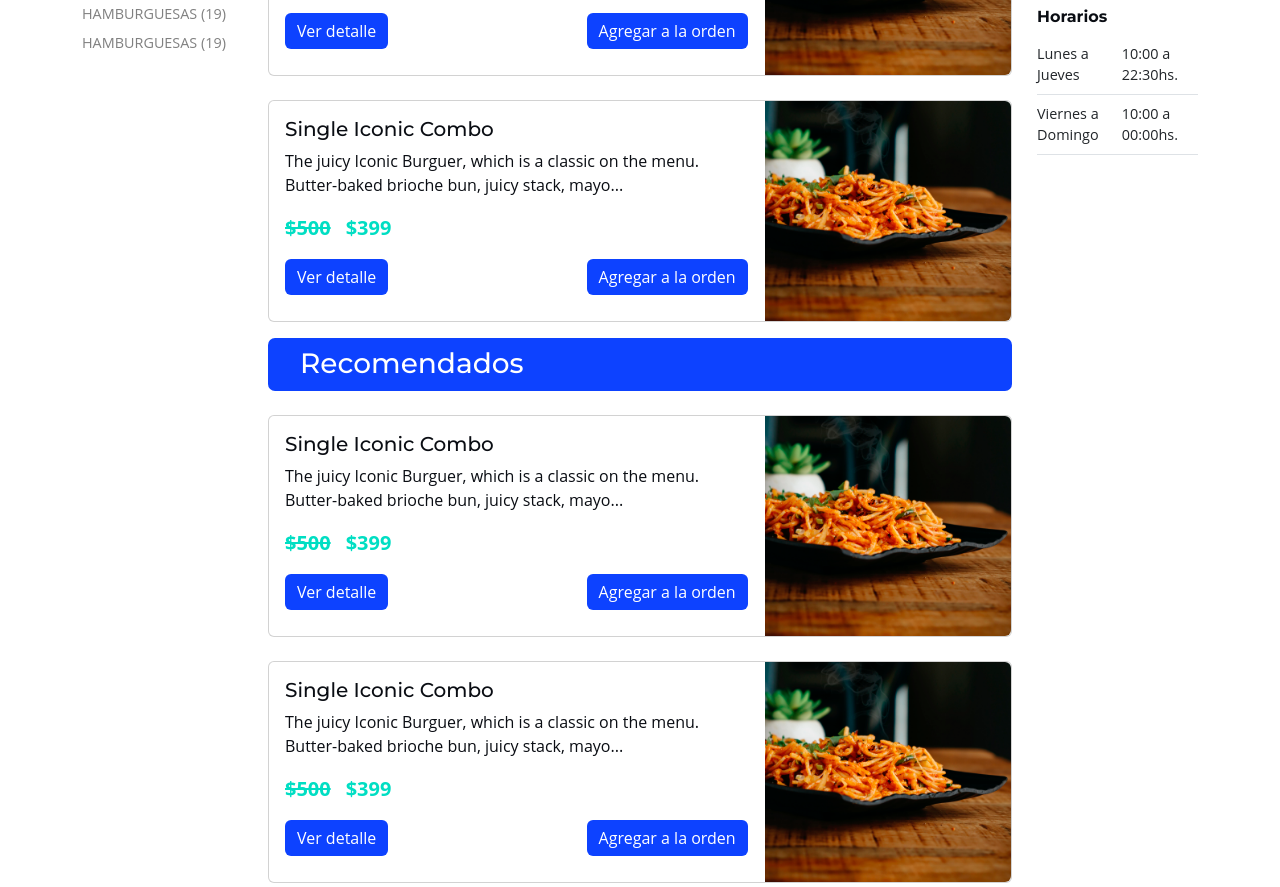
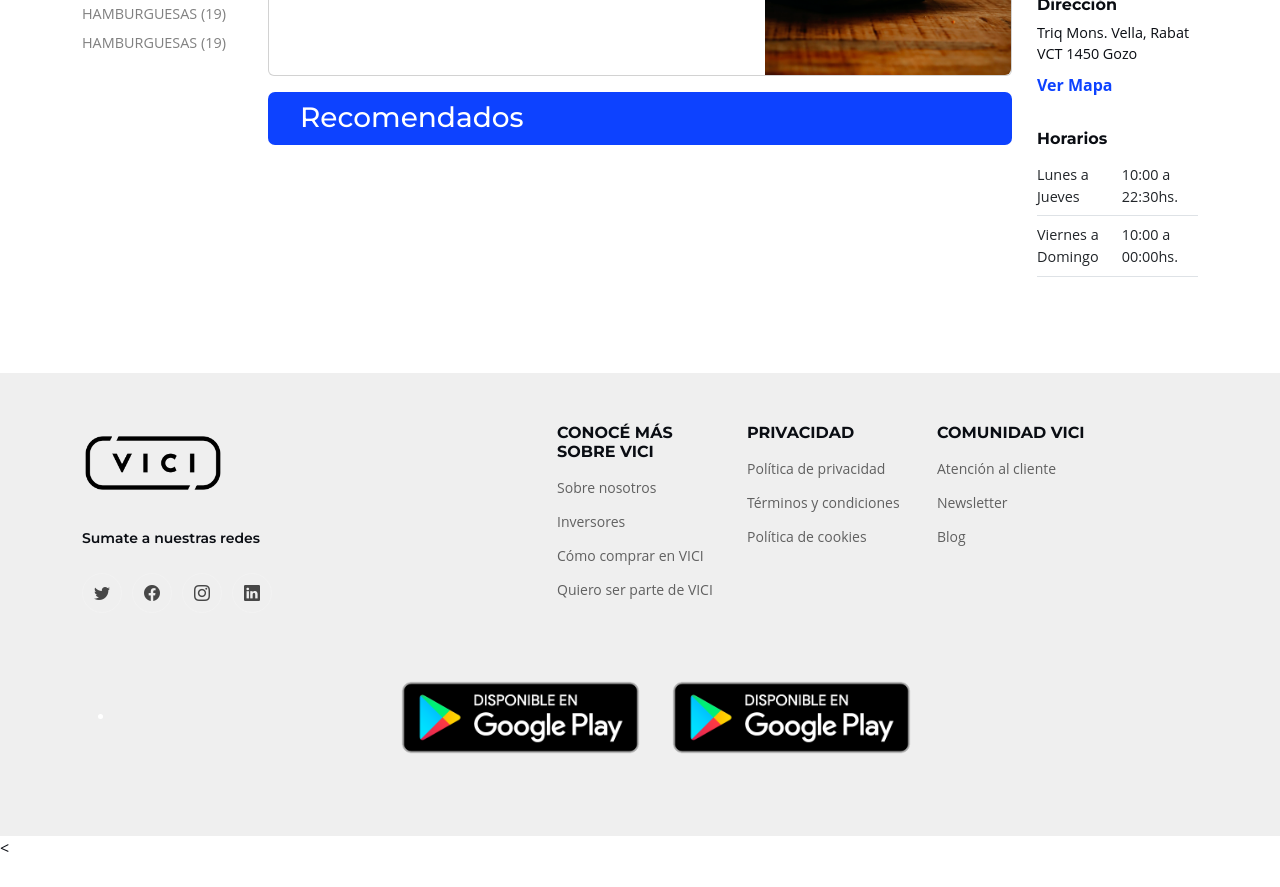
Before and after one commit to mvdcreativestudio/vici-landing, a plain HTML site: page pages/restaurante-elegido.html in a window 1280 px wide. Shown: the part 1085-1972 px from the top of the page. After the commit the page ends 1945 px from the top, so only its background shows below. Drawn offline with Linux system fonts and the light colour scheme.

Commit message:
Aprobado

```diff
--- a/assets/css/v2.css
+++ b/assets/css/v2.css
@@ -532,9 +532,6 @@
     text-decoration: none;
 }
 
-.menuItem:hover {
-    color: black;
-}
 
 
 
@@ -612,3 +609,15 @@
 .footer {
     background-color: #efefef;
   }
+
+
+
+
+
+.ocultar:hover .mostrar {
+    visibility: visible;
+}
+
+.ocultar .mostrar {
+    visibility: hidden;
+}
--- a/pages/restaurante-elegido.html
+++ b/pages/restaurante-elegido.html
@@ -144,7 +144,7 @@
             </div>
 
                     <div data-bs-toggle="modal" data-bs-target="#modalProducto">
-                        <div class="card mb-3 mt-4" style="height: auto;">
+                        <div class="card mb-3 mt-4 ocultar" style="height: auto;">
                             <div class="row g-0">
                                 <div class="col-8">
                                     <div class="card-body">
@@ -154,9 +154,9 @@
                                             <p class="cardPriceOld">$500</p>
                                             <p class="cardPriceNew">$399</p>
                                         </div>
-                                        <div class="botonesTarjeta d-flex justify-content-between">
-                                          <button class="btn btn-primary btn-try-v2">Ver detalle</button>
-                                          <button class="btn btn-primary btn-try-v2">Agregar a la orden</button>
+                                        <div class="botonesTarjeta d-flex justify-content-between ">
+                                          <button class="btn btn-primary btn-try-v2 mostrar">Ver detalle</button>
+                                          <button class="btn btn-primary btn-try-v2 mostrar">Agregar a la orden</button>
                                         </div>
                                     </div>
                                 </div>
@@ -167,82 +167,16 @@
                         </div>
                     </div>
 
-                    <div data-bs-toggle="modal" data-bs-target="#modalProducto">
-                      <div class="card mb-3 mt-4" style="height: auto;">
-                          <div class="row g-0">
-                              <div class="col-8">
-                                  <div class="card-body">
-                                      <h5 class="card-title">Single Iconic Combo</h5>
-                                      <p class="card-text">The juicy Iconic Burguer, which is a classic on the menu. Butter-baked brioche bun, juicy stack, mayo...</p>
-                                      <div class="cardPrice d-flex">
-                                          <p class="cardPriceOld">$500</p>
-                                          <p class="cardPriceNew">$399</p>
-                                      </div>
-                                      <div class="botonesTarjeta d-flex justify-content-between">
-                                        <button class="btn btn-primary btn-try-v2">Ver detalle</button>
-                                        <button class="btn btn-primary btn-try-v2">Agregar a la orden</button>
-                                      </div>
-                                  </div>
-                              </div>
-                              <div class="col-4 text-end">
-                                  <img src="../assets/img/producto-ejemplo.png" class="img-fluid rounded-end imgProductoModalCerrado" alt="...">
-                              </div>
-                          </div>
-                      </div>
-                  </div>
+
 
 
                   <div class="backTitleMenu">
                       <h3 class="text-start">Recomendados</h3>
                   </div>
 
-                  <div data-bs-toggle="modal" data-bs-target="#modalProducto">
-                    <div class="card mb-3 mt-4" style="height: auto;">
-                        <div class="row g-0">
-                            <div class="col-8">
-                                <div class="card-body">
-                                    <h5 class="card-title">Single Iconic Combo</h5>
-                                    <p class="card-text">The juicy Iconic Burguer, which is a classic on the menu. Butter-baked brioche bun, juicy stack, mayo...</p>
-                                    <div class="cardPrice d-flex">
-                                        <p class="cardPriceOld">$500</p>
-                                        <p class="cardPriceNew">$399</p>
-                                    </div>
-                                    <div class="botonesTarjeta d-flex justify-content-between">
-                                      <button class="btn btn-primary btn-try-v2">Ver detalle</button>
-                                      <button class="btn btn-primary btn-try-v2">Agregar a la orden</button>
-                                    </div>
-                                </div>
-                            </div>
-                            <div class="col-4 text-end">
-                                <img src="../assets/img/producto-ejemplo.png" class="img-fluid rounded-end imgProductoModalCerrado" alt="...">
-                            </div>
-                        </div>
-                    </div>
-                </div>
 
-                <div data-bs-toggle="modal" data-bs-target="#modalProducto">
-                  <div class="card mb-3 mt-4" style="height: auto;">
-                      <div class="row g-0">
-                          <div class="col-8">
-                              <div class="card-body">
-                                  <h5 class="card-title">Single Iconic Combo</h5>
-                                  <p class="card-text">The juicy Iconic Burguer, which is a classic on the menu. Butter-baked brioche bun, juicy stack, mayo...</p>
-                                  <div class="cardPrice d-flex">
-                                      <p class="cardPriceOld">$500</p>
-                                      <p class="cardPriceNew">$399</p>
-                                  </div>
-                                  <div class="botonesTarjeta d-flex justify-content-between">
-                                    <button class="btn btn-primary btn-try-v2">Ver detalle</button>
-                                    <button class="btn btn-primary btn-try-v2">Agregar a la orden</button>
-                                  </div>
-                              </div>
-                          </div>
-                          <div class="col-4 text-end">
-                              <img src="../assets/img/producto-ejemplo.png" class="img-fluid rounded-end imgProductoModalCerrado" alt="...">
-                          </div>
-                      </div>
-                  </div>
-                </div>
+
+
         </div>
 
         <!-- Modal Abierto - Producto -->
@@ -312,7 +246,9 @@
         <div class="body-restaurant-right col-12 col-md-2">
           <div class="contenedorInfoRestaurant ">
             <h5 class="bolder">Información del Restaurante</h5>
-
+            <div>
+              <img class="pt-2 pb-2" src="../assets/img/Grido_logo21.png" alt="" style="max-width: 100%;  ">
+            </div>
             <div class="pt-3 ">
               <h6><b>Dirección</b></h6>
               <p class="textoInformacionRestaurant">Triq Mons. Vella, Rabat</p>
```
